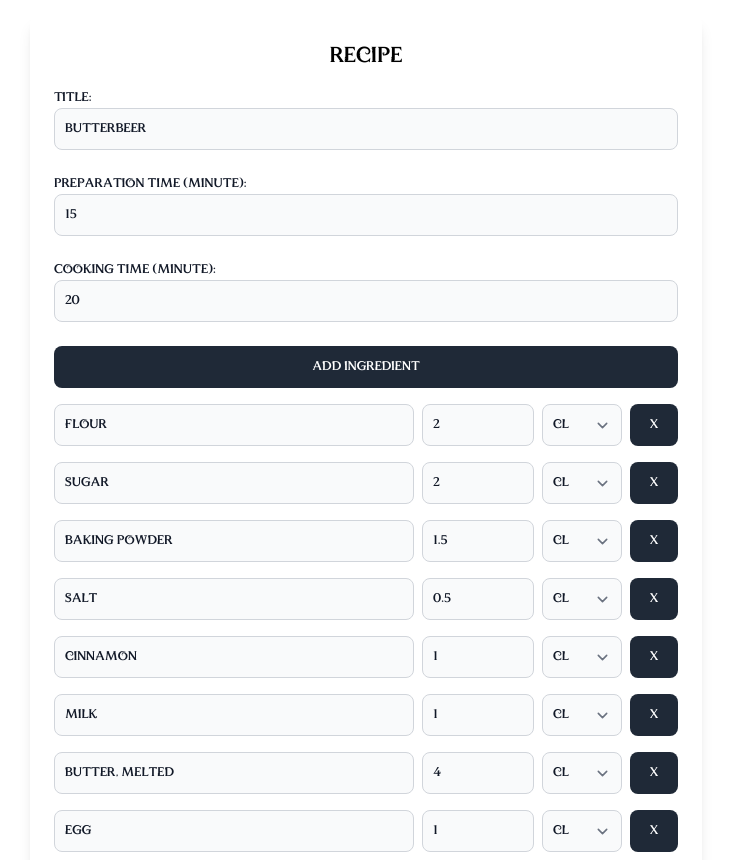
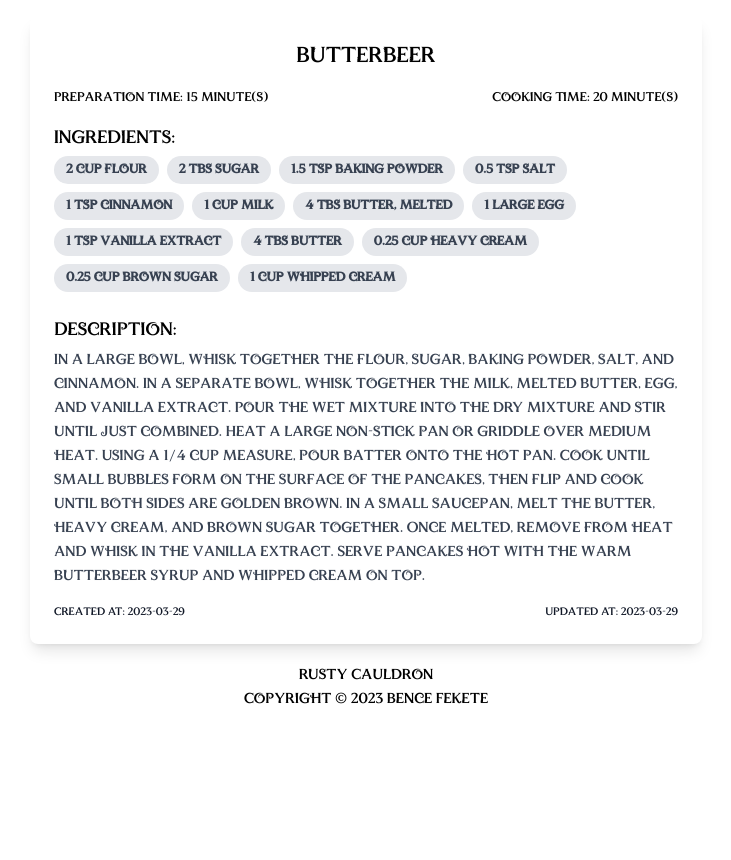
Before and after one commit to fekete965/rusty-cauldron-mvc, a Flask app: page /recipes/1 in a window 1280 px wide. Shown: the part 73-933 px from the top of the page, without its empty margins (274-1005 px from the left). After the commit the page ends 777 px from the top, so only its background shows below. Run offline with Flask 3, Linux system fonts and the light colour scheme; a user stored in the database is signed in; data comes from the database, SQL or seed files in the repository; some libraries are stand-ins or nearby versions.

Commit message:
Update Recipe.html

```diff
--- a/templates/recipe.html
+++ b/templates/recipe.html
@@ -8,11 +8,42 @@
 
 {% block main %}
 <div class="m-auto block p-6 rounded-lg shadow-lg bg-white max-w-2xl">
+  <h1 class="text-2xl text-center">{{ recipe.title }}</h1>
+  {% if current_user.get_id() == recipe._id %}
+    <div class="mt-4">
+      <div class="grid grid-cols-2 justify-center">
+        <span class="block text-sm">Preparation time: {{ recipe.prep_time }} minute(s)</span>
+        <span class="block text-right text-sm">Cooking Time: {{ recipe.cooking_time }} minute(s)</span>
+      </div>
+      <div class='mt-4'>
+        <h3 class="text-xl">Ingredients:</h3>
+        <ul class="flex flex-wrap mt-1">
+          {% for ingredient in ingredient_list %}
+            <li class="bg-gray-200 rounded-full px-3 py-1 text-sm font-semibold text-gray-700 mr-2 mb-2">{{ ingredient.amount }} {{ ingredient.measurement }} {{ ingredient.name }}</li>
+          {% endfor %}
+        </ul>
+      </div>
+      <div class='mt-4'>
+        <div class="text-xl">Description:</div>
+        <p class="mt-1 text-gray-700 text-base">
+          {{ recipe.description }}
+        </p>
+      </div>
+      <div class="grid grid-cols-2 justify-center mt-4 text-xs text-gray-900">
+        <span class="block">Created At: {{ recipe.created_at|format_string_date }}</span>
+        <span class="block text-right">Updated At: {{ recipe.updated_at|format_string_date }}</span>
+      </div>
+    </div>
+  {% else %}
     <h1 class="text-2xl text-center">Recipe</h1>
     <form id="update" action="/recipes/{{ recipe._id }}/update" class="mt-4" method="POST">
       <input type="hidden" value="{{ recipe.user_id }}" name="owner_user_id" />
       <div class="form-group mb-6">
+        {% if current_user.get_id() == recipe._id %}
+          <h3 class="font-bold text-3xl mb-2 text-center">{{ recipe.title }}</h3>
+        {% else %}
           {{ macros.inputWithLabel(name="title", value=recipe.title, label="Title:") }}
+        {% endif %}
       </div>
       <div class="form-group mb-6">
         {{ macros.inputWithLabel(name="prep_time", type="number", min="0", value=recipe.prep_time, label="Preparation time (minute):") }}
@@ -71,6 +102,7 @@
         <input type="hidden" value="{{ recipe.user_id }}" name="owner_user_id" />
         {{ macros.button(text="Delete Recipe", form="delete") }}
       </form>
+    {% endif %}
   </div>
 </div>
 
```
Lines whose indentation alone changed are shown as unchanged.
